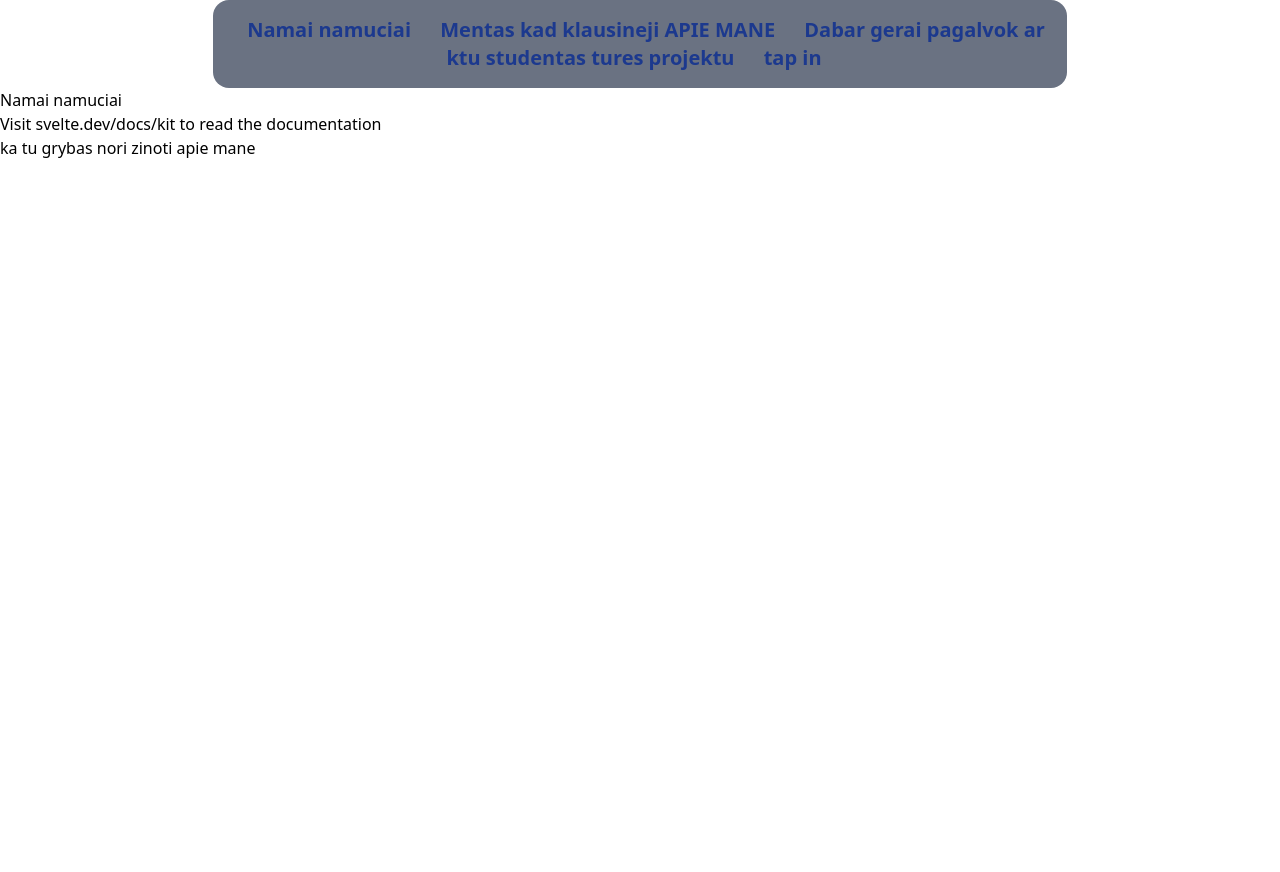
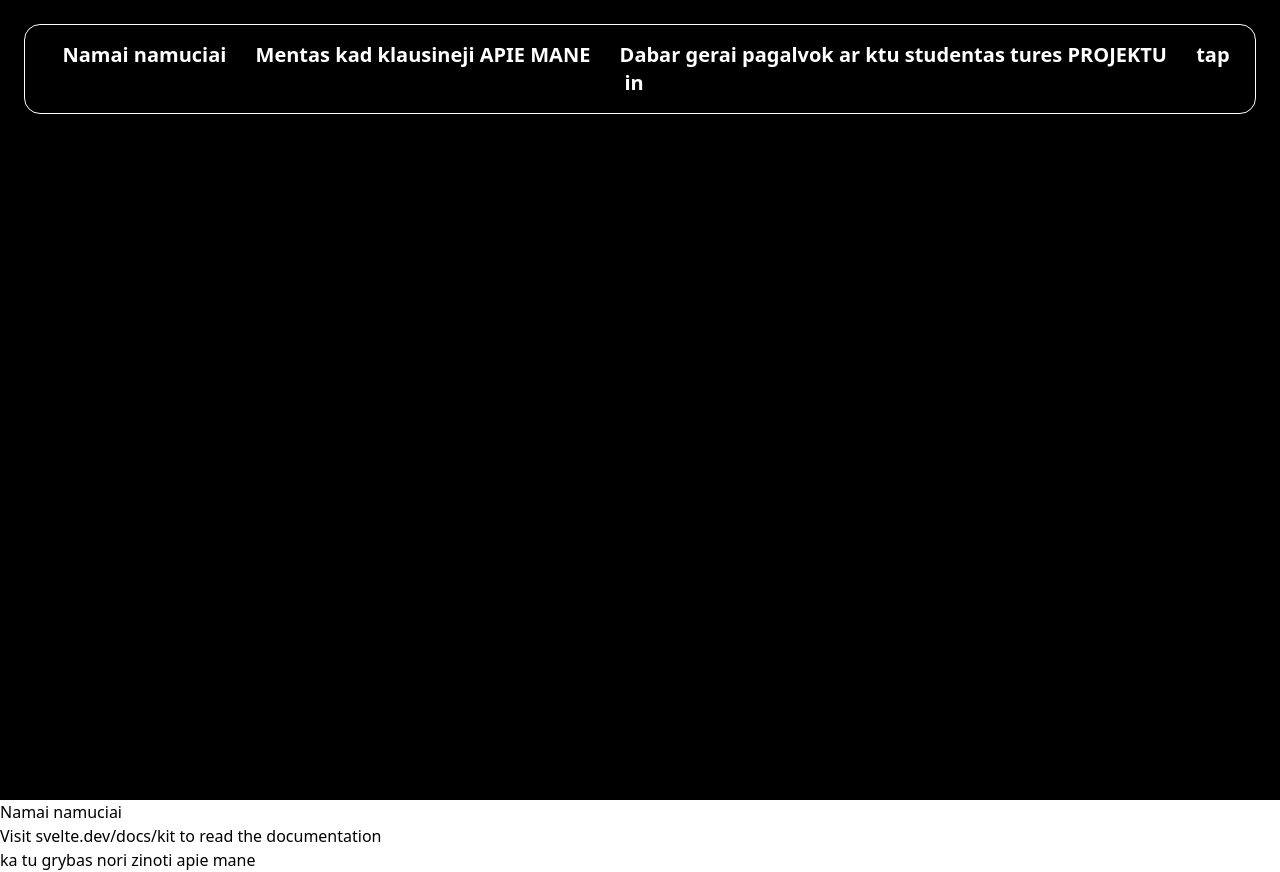
Before and after one commit to ainaraskaz/portfolio, a SvelteKit app: page / in a window 1280 px wide. Before the commit the page ends 800 px from the top, so only its background shows below. Built offline with nearby package versions, Linux system fonts and the light colour scheme.

Commit message:
maybe normal looking now

```diff
--- a/src/routes/+layout.svelte
+++ b/src/routes/+layout.svelte
@@ -3,14 +3,20 @@
 	let { children } = $props();
 </script>
 
-<div class=" flex items-center justify-center">
-	<nav class=" w-8/12 rounded-2xl bg-gray-500 p-4 text-center text-xl font-bold text-blue-900">
-		<div class="items-center justify-center text-center">
-			<a class=" p-3" href="/">Namai namuciai </a>
-			<a class=" p-3" href="/about">Mentas kad klausineji APIE MANE</a>
-			<a class=" p-3" href="/projects">Dabar gerai pagalvok ar ktu studentas tures projektu</a>
-			<a class="p-3" href="/contec">tap in</a>
-		</div>
-	</nav>
+<div class="min-h-screen bg-black">
+	<div class=" flex items-center justify-center p-6">
+		<nav class=" w-auto rounded-2xl border-1 bg-black p-4 text-center text-xl font-bold text-white">
+			<div class="items-center justify-center text-center">
+				<a class="rounded-2xl border-0 p-3 hover:bg-gray-400" href="/">Namai namuciai </a>
+				<a class=" rounded-2xl border-0 p-3 hover:bg-gray-400" href="/about"
+					>Mentas kad klausineji APIE MANE</a
+				>
+				<a class=" rounded-2xl border-0 p-3 hover:bg-gray-400" href="/projects"
+					>Dabar gerai pagalvok ar ktu studentas tures PROJEKTU</a
+				>
+				<a class="rounded-2xl border-0 p-3 hover:bg-gray-400" href="/contact">tap in</a>
+			</div>
+		</nav>
+	</div>
 </div>
 {@render children()}
```
Also changed, not shown: src/routes/contact/+page.svelte (added), src/routes/projects/+page.svelte (added).
